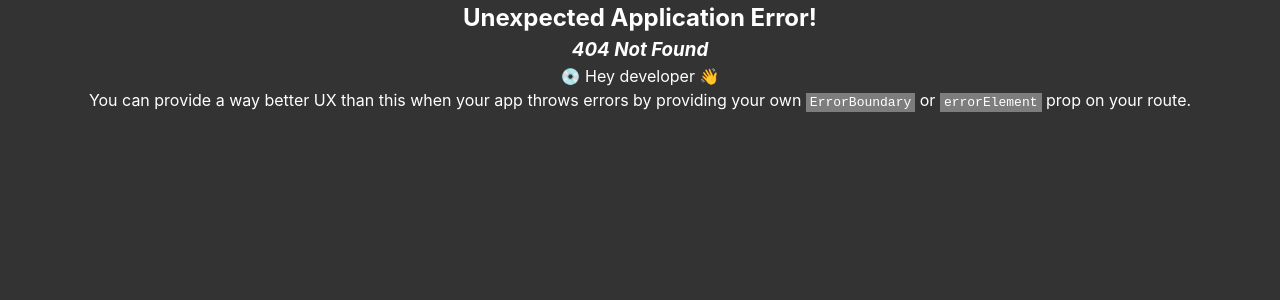
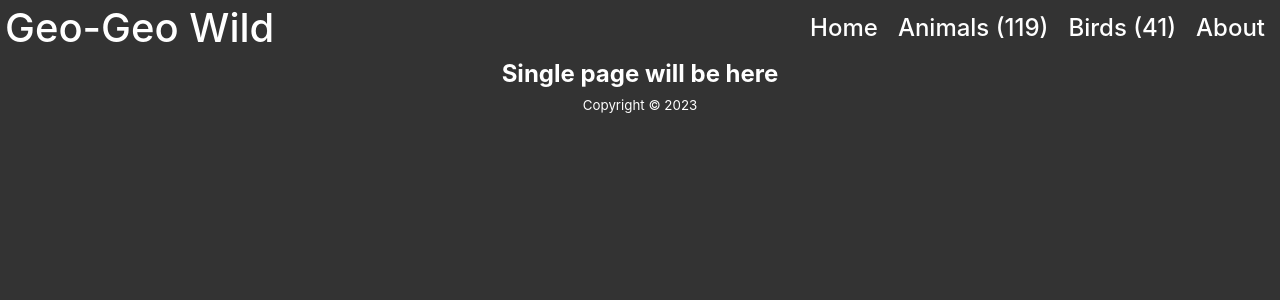
Before and after one commit to G-Uzoh/wildlife, a React (Vite) app: page /1/1 in a window 1280 px wide. Before the commit this address had no page. Shown: the top 300 px of the page. Built offline with nearby package versions, Linux system fonts and the light colour scheme.

Commit message:
add species category page

```diff
--- a/src/App.jsx
+++ b/src/App.jsx
@@ -1,38 +1,47 @@
-import { animals } from "./animalsList";
-import About from './routes/About';
-import Home from './routes/Home';
+import { animals, birds } from "./animalsList";
+import About from "./routes/About";
+import Home from "./routes/Home";
 import Root from "./routes/Root";
-import Animals from "./routes/Animals";
+import SpeciesCategoryPage from "./routes/SpeciesCategoryPage";
 import { useState } from "react";
 import { createBrowserRouter, RouterProvider } from "react-router-dom";
+import SinglePage from "./routes/SinglePage";
+import CategoryPage from "./routes/CategoryPage";
 
 function App() {
-  const [wildlife, setWildlife] = useState(animals);
-  const [search, setSearch] = useState('');
+  const [wildlife, setWildlife] = useState({
+    animals: animals,
+    birds: birds
+  });
+  const [search, setSearch] = useState("");
 
-  function handleDelete(name) {
-    const newList = wildlife.filter((wildAnimal) => wildAnimal.name !== name);
-    setWildlife(newList);
+  function handleDelete(name, species) {
+    const newList = wildlife[species].filter((el) => el.name !== name);
+    setWildlife({...wildlife, [species]: newList});
   }
 
-  const handleSearch = e => {
-    setSearch(e.target.value);
+  const clearSearchBar = () => {
+    setSearch('');
   }
 
-  const handleLikes = (name, reaction) => {
-    const newArray = wildlife.map((animal) => {
-      if (animal.name === name) {
-        if (reaction === 'add') {
-          return {...animal, likes: animal.likes + 1};
+  const handleSearch = (e) => {
+    setSearch(e.target.value);
+  };
+
+  const handleLikes = (name, reaction, species) => {
+    const newArray = wildlife[species].map((el) => {
+      if (el.name === name) {
+        if (reaction === "add") {
+          return { ...el, likes: el.likes + 1 };
         } else {
-          return {...animal, likes: animal.likes - 1};
+          return { ...el, likes: el.likes - 1 };
         }
       } else {
-        return animal;
+        return el;
       }
     });
-    setWildlife(newArray);
-  }
+    setWildlife({...wildlife, [species]: newArray});
+  };
 
   // One way to implement search function
   // function handleSearch(e) {
@@ -55,25 +64,31 @@ function App() {
   // }
 
   const router = createBrowserRouter([
-    { path: '/', element: <Root />,
+    {
+      path: "/",
+      element: <Root clearSearchBar={clearSearchBar} />,
       children: [
         {
-        path: '/', element: <Home />
+          path: "/",
+          element: <Home />,
         },
         {
-        path: '/animals',
+          path: ":species",
           element: (
-          <Animals
+            <SpeciesCategoryPage
               handleSearch={handleSearch}
               animals={wildlife}
               search={search}
               handleDelete={handleDelete}
               handleLikes={handleLikes}
             />
-        )
+          ),
         },
-      { path: '/about', element: <About /> }
-    ]}
+        // { path: ":category", element: <CategoryPage {...wildlife} /> },
+        { path: ":category/:name", element: <SinglePage /> },
+        { path: "/about", element: <About /> },
+      ],
+    },
   ]);
 
   return (
--- a/src/components/Card.jsx
+++ b/src/components/Card.jsx
@@ -1,17 +1,23 @@
+import { Link } from "react-router-dom";
+
 const Card = ({ name, likes, onButtonClick, addLike, removeLike }) => {
   return (
     <div className="card">
-            <img src={`https://source.unsplash.com/400x400/?${name}`} alt={`${name}`} />
+      <img
+        src={`https://source.unsplash.com/400x400/?${name}`}
+        alt={`${name}`}
+      />
       <h4 className="title">{name}</h4>
       <div className="reaction">
         <div onClick={removeLike} className="reaction-btn">
           <button>-</button>
         </div>
         <div className="rating">
-                    { likes < 0
-                        ? <i className="fa-solid fa-heart-crack"></i>
-                        : <i className="fa-solid fa-heart"></i>
-                    }
+          {likes < 0 ? (
+            <i className="fa-solid fa-heart-crack"></i>
+          ) : (
+            <i className="fa-solid fa-heart"></i>
+          )}
           <span className="count">{likes}</span>
         </div>
         <div onClick={addLike} className="reaction-btn">
@@ -21,8 +27,9 @@ const Card = ({ name, likes, onButtonClick, addLike, removeLike }) => {
       <div className="close-btn">
         <button onClick={onButtonClick}>x</button>
       </div>
+      <Link>View more</Link>
     </div>
   );
-}
+};
 
 export default Card;
--- a/src/components/Header.jsx
+++ b/src/components/Header.jsx
@@ -1,19 +1,29 @@
 import { animals } from "../animalsList";
 import { birds } from "../animalsList";
-import { NavLink } from "react-router-dom";
+import { Link, NavLink } from "react-router-dom";
 
-const Header = () => {
+const Header = ({ handleSearchBarClean }) => {
   return (
     <header>
+      <Link to="/" onClick={handleSearchBarClean}>
         <h1 className="logo">Geo-Geo Wild</h1>
+      </Link>
       <nav>
-                <NavLink to='/' className="link">Home</NavLink>
-                <NavLink to='/animals' className="link">Animals ({animals.length})</NavLink>
-                <NavLink to='/birds' className="link">Birds ({birds.length})</NavLink>
-                <NavLink to='/about' className="link">About</NavLink>
+        <NavLink to="/" className="link" onClick={handleSearchBarClean}>
+          Home
+        </NavLink>
+        <NavLink to="/animals" className="link" onClick={handleSearchBarClean}>
+          Animals ({animals.length})
+        </NavLink>
+        <NavLink to="/birds" className="link" onClick={handleSearchBarClean}>
+          Birds ({birds.length})
+        </NavLink>
+        <NavLink to="/about" className="link" onClick={handleSearchBarClean}>
+          About
+        </NavLink>
       </nav>
     </header>
   );
-}
+};
 
 export default Header;
--- a/src/index.css
+++ b/src/index.css
@@ -39,6 +39,7 @@ header {
 .logo {
   font-size: 2.5rem;
   font-weight: 500;
+  color: white;
 }
 
 body {
--- a/src/routes/Animals.jsx
+++ /dev/null
@@ -1,26 +0,0 @@
-import Card from "../components/Card";
-// import { animals } from '../animalsList';
-
-const Animals = ({ handleSearch, animals, search, handleDelete, handleLikes }) => {
-    return (
-        <>
-            <div className="search-bar">
-                <input type="text" placeholder="Search" onChange={handleSearch} />
-                <span className="material-symbols-outlined"> search </span>
-            </div>
-            <div className="cards">
-                {animals.filter(animal => animal.name.toLowerCase().includes(search.toLowerCase())).map(animal => (
-                    <Card
-                        key={animal.name}
-                        {...animal}
-                        onButtonClick={() => handleDelete(animal.name)}
-                        addLike={() => handleLikes(animal.name, 'add')}
-                        removeLike={() => handleLikes(animal.name, 'remove')}
-                    />
-                ))}
-            </div>
-        </>
-    )
-}
-
-export default Animals;
--- /dev/null
+++ b/src/routes/CategoryPage.jsx
@@ -0,0 +1,26 @@
+import { useParams } from "react-router-dom";
+import Card from "../components/Card";
+
+const CategoryPage = (props) => {
+  const params = useParams();
+  let category = params.category;
+  console.log(props);
+  console.log(params);
+  console.log(category);
+  return (
+    <>
+      <h2>{category.category}</h2>
+      <div>
+        {props[category]
+          .filter((el) =>
+            el.name.toLowerCase().includes(props.search.toLowerCase())
+          )
+          .map((el) => (
+            <Card key={el.name} onButtonClick={() => handleDelete(el.name)} />
+          ))}
+      </div>
+    </>
+  );
+};
+
+export default CategoryPage;
--- a/src/routes/Root.jsx
+++ b/src/routes/Root.jsx
@@ -2,10 +2,10 @@ import Header from "../components/Header";
 import Footer from "../components/Footer";
 import { Outlet } from "react-router-dom";
 
-const Root = () => {
+const Root = ({ clearSearchBar }) => {
     return (
         <>
-            <Header />
+            <Header handleSearchBarClean={clearSearchBar} />
             <Outlet />
             <Footer />
         </>
--- /dev/null
+++ b/src/routes/SinglePage.jsx
@@ -0,0 +1,9 @@
+import { useParams } from "react-router-dom";
+
+const SinglePage = () => {
+  const { name } = useParams();
+  console.log(name);
+  return <h2>Single page will be here</h2>;
+};
+
+export default SinglePage;
--- /dev/null
+++ b/src/routes/SpeciesCategoryPage.jsx
@@ -0,0 +1,40 @@
+import Card from "../components/Card";
+import { useParams } from 'react-router-dom';
+
+const SpeciesCategoryPage = ({
+  handleSearch,
+  animals,
+  search,
+  handleDelete,
+  handleLikes,
+}) => {
+
+  const { species } = useParams();
+  const speciesGroup = animals[species];
+
+  return (
+    <>
+      <div className="search-bar">
+        <input type="text" placeholder="Search" onChange={handleSearch} />
+        <span className="material-symbols-outlined"> search </span>
+      </div>
+      <div className="cards">
+        {speciesGroup
+          .filter((el) =>
+            el.name.toLowerCase().includes(search.toLowerCase())
+          )
+          .map((el) => (
+            <Card
+              key={el.name}
+              {...el}
+              onButtonClick={() => handleDelete(el.name, species)}
+              addLike={() => handleLikes(el.name, "add", species)}
+              removeLike={() => handleLikes(el.name, "remove", species)}
+            />
+          ))}
+      </div>
+    </>
+  );
+};
+
+export default SpeciesCategoryPage;
```
Lines whose indentation alone changed are shown as unchanged.
